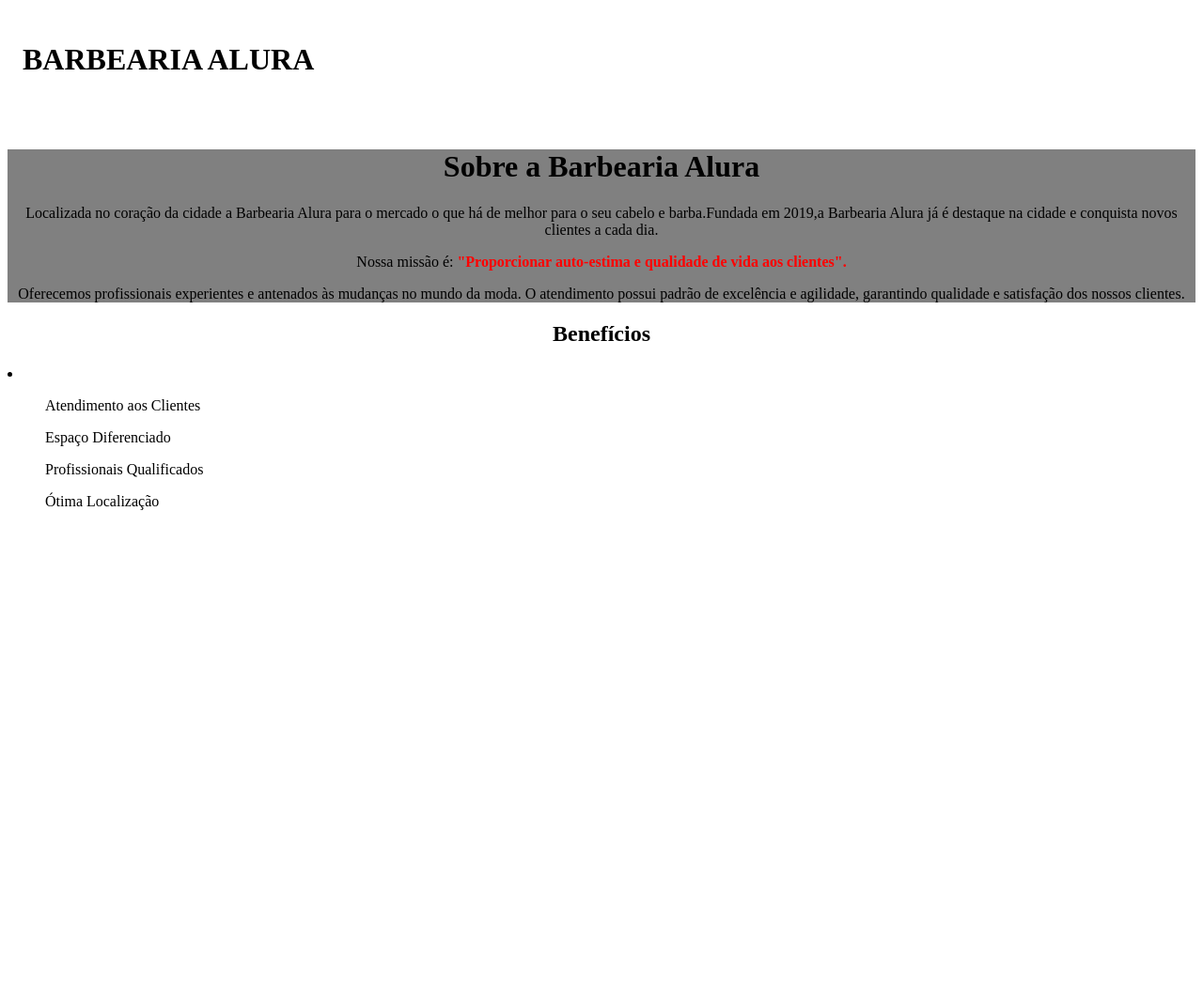
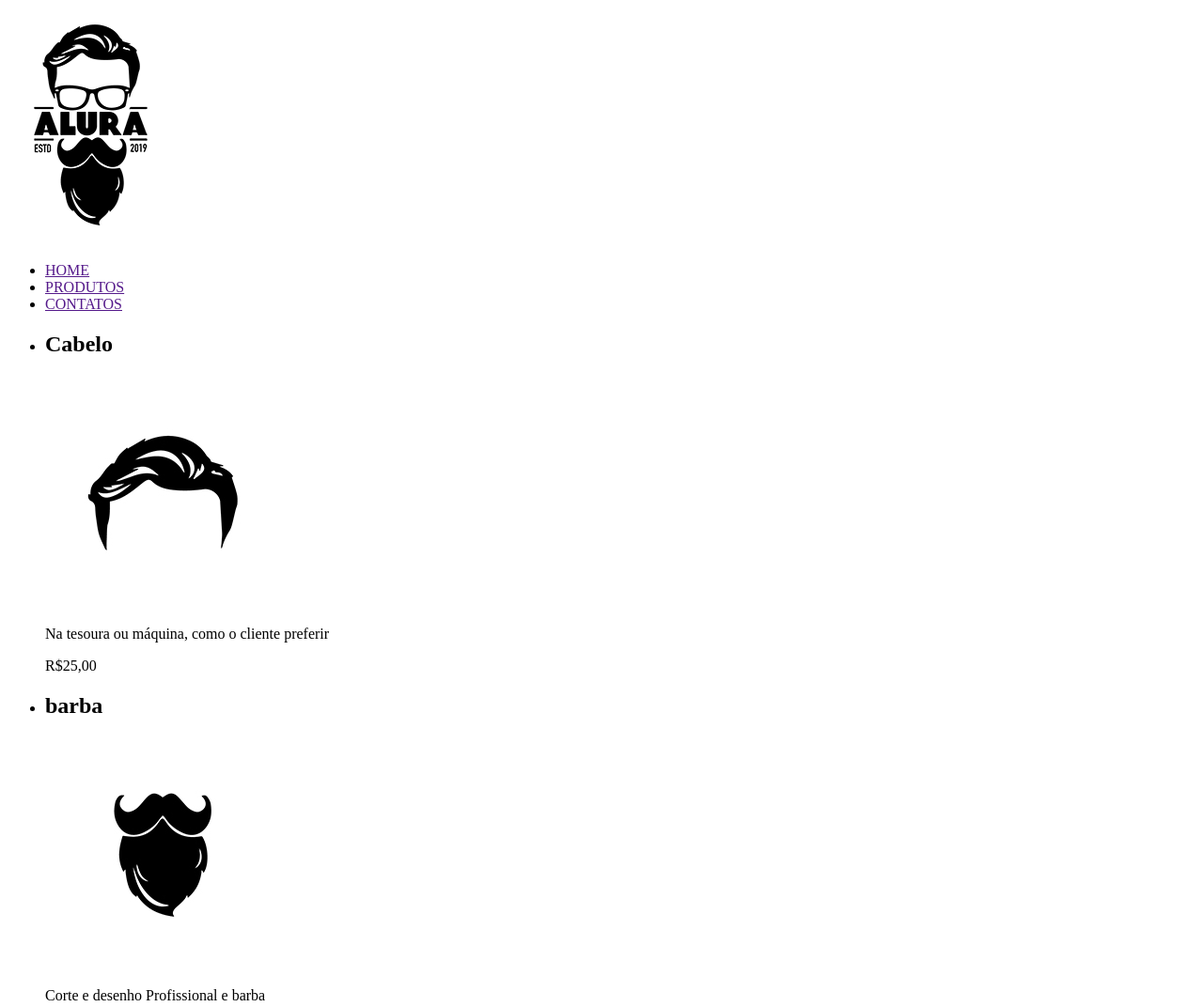
Before and after one commit to renanthsi/Barbearia-alura-renan, a plain HTML site: page index.html in a window 1280 px wide. Shown: the top 1072 px of the page at 94% size. Before the commit the page ends 800 px from the top, so only its background shows below. Drawn offline with Linux system fonts and the light colour scheme.

Commit message:
Update index.html
sd

```diff
--- a/index.html
+++ b/index.html
@@ -1,48 +1,82 @@
+</p>
+
+
 <!DOCTYPE html>
 <html lang="en">
 <head>
 <meta charset="UTF-8">
-<meta http-equiv="X-UA-Compatible" content="IE=edge">
 <meta name="viewport" content="width=device-width, initial-scale=1.0">
-<title>Barbearia Alura</title>
+<title>HOME</title>
+
 <link rel="stylesheet" href="style.css">
+
 </head>
 <body>
 
-    <header class="titulo">
-        <h1>BARBEARIA ALURA</h1>
-    </header>
-<img class="imagem" src="banner.jpg" alt="">
+<header class="cabeçalho">
 
-<div class="principal">
-<h1>Sobre a Barbearia Alura</h1>
+<div class="caixa">
 
-<p class="paragrafo1">Localizada no coração da cidade a
-</strong> Barbearia Alura </strong>
-para o mercado o que há de melhor para o seu cabelo e barba.Fundada em 2019,a Barbearia Alura já é
-destaque na cidade e conquista novos clientes a cada dia.</p>
+<h1><img src="logo.png" alt=""></h1>
 
-<p class="paragrafo2">Nossa missão é: <strong class="destaque"> "Proporcionar auto-estima e qualidade de vida
-aos clientes". </strong></em></p>
 
-<p class="paragra3">Oferecemos profissionais experientes e antenados às mudanças no mundo da moda.
-O atendimento possui padrão de excelência e agilidade, garantindo qualidade e satisfação dos
-nossos clientes.</p>
+<nav>
+<ul>
+<li><a href="">HOME</a> </li>
+<li><a href="">PRODUTOS</a> </li>
+<li><a href="">CONTATOS</a> </li>
+</ul>
+
+
+</nav>
+
 </div>
+</header>
 
-<h2 class="beneficio"> Benefícios</h2>
+<main>
+<ul class="produtos">
+<li>
+<h2>Cabelo</h2>
+<img src="cabelo.jpg" alt="">
+<p class="decrição">Na tesoura ou máquina, como o cliente
+preferir</p>
+<p class="preço">R$25,00</p>
+</li>
 
 <li>
+<h2>barba</h2>
+<img src="barba.jpg" alt="">
+<p class="decrição">Corte e desenho Profissional e barba</p>
+<p class="preço">R$18,00</p>
+</li>
 
-<ul>Atendimento aos Clientes</ul>
-<ul>Espaço Diferenciado</ul>
-<ul>Profissionais Qualificados</ul>
-<ul>Ótima Localização</ul>
+<li>
+<h2>Cabelo+barba</h2>
+<img src="cabelo+barba.jpg" alt="">
+<p class="decrição">Pacote completo de cabelo e barba </p>
+<p class="preço">R$35,00</p>
+</li>
 
 
-</li>
+</ul>
+
+
+</main>
+
+
+<footer>
+<img src="logo-branco.png" alt="">
+<p>Copyright Barbearia Alura - 2023 - Renan  1b
+
+
+</footer>
+
+
+
+
+
 
 
 
 </body>
-</html>
+</html
```
